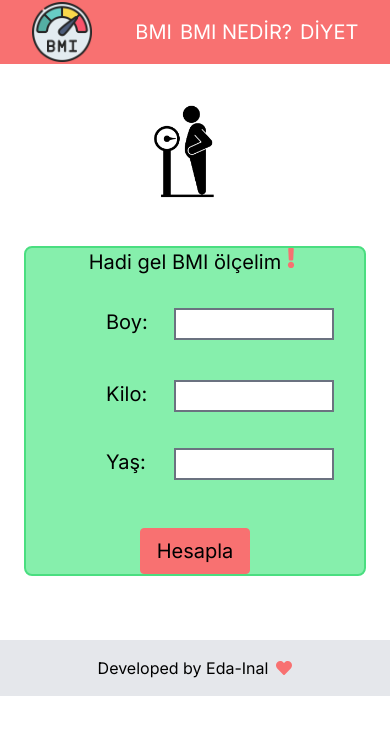
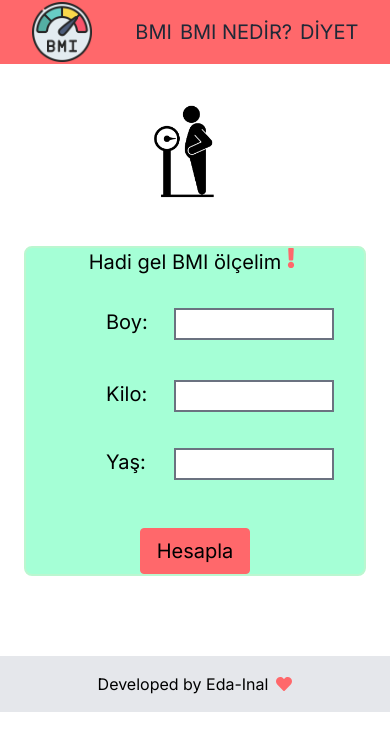
Before and after one commit to Eda-Inal/bmi-calculator, a Next.js app in the folder bmi/: page / in a window 390 px wide. Shown: the top 750 px of the page. Built offline with nearby package versions, Linux system fonts and the light colour scheme.

Commit message:
css change

```diff
--- a/bmi/src/app/bmi/page.jsx
+++ b/bmi/src/app/bmi/page.jsx
@@ -89,8 +89,8 @@ const calculate = () => {
 
 
 
-      <div className='mb-16 sm:mb-20'>
-        <div className='flex flex-col mx-6 sm:mx-0 bg-green-300 sm:p-10 border-2 border-green-400 rounded-lg mt-12 text-xl'>
+      <div className='mb-20 sm:mb-20'>
+        <div className='flex flex-col mx-6 sm:mx-0 bg-green-300 sm:p-10 border-2 border-green-200 rounded-lg mt-12 text-xl'>
           <div className='flex flex-row justify-center'>
           <h1 className='mb-8 '>Hadi gel BMI ölçelim </h1>
           <span>
@@ -167,7 +167,7 @@ const calculate = () => {
       )}
       {bmiResult && (
         <div className="fixed inset-0 flex items-center justify-center bg-black bg-opacity-50">
-          <div className="bg-green-400 text-black p-4 rounded relative w-80">
+          <div className="bg-green-300 text-black p-4 rounded relative w-80">
             <p>
             BMI Değeriniz: <br />
              {bmiResult.bmi} ({bmiResult.category})
--- a/bmi/src/app/components/navbar.jsx
+++ b/bmi/src/app/components/navbar.jsx
@@ -6,7 +6,7 @@ import Link from "next/link"
 
 function Navbar() {
   return (
-<nav className={`bg-red-400 flex items-center text-white sm:text-2xl text-xl h-16 sm:justify-between justify-evenly  `}>
+<nav className={`bg-red-400 flex items-center text-gray-800 sm:text-2xl text-xl h-16 sm:justify-between justify-evenly  `}>
   <div className='sm:pl-10'>
 
 
--- a/bmi/tailwind.config.ts
+++ b/bmi/tailwind.config.ts
@@ -13,6 +13,14 @@ const config: Config = {
         "gradient-conic":
           "conic-gradient(from 180deg at 50% 50%, var(--tw-gradient-stops))",
       },
+      colors: {
+        red: {
+          400: '#ff686b ',
+        },
+        green: {
+          300: '#a5ffd6',
+        },
+      },
     },
   },
   plugins: [],
```
